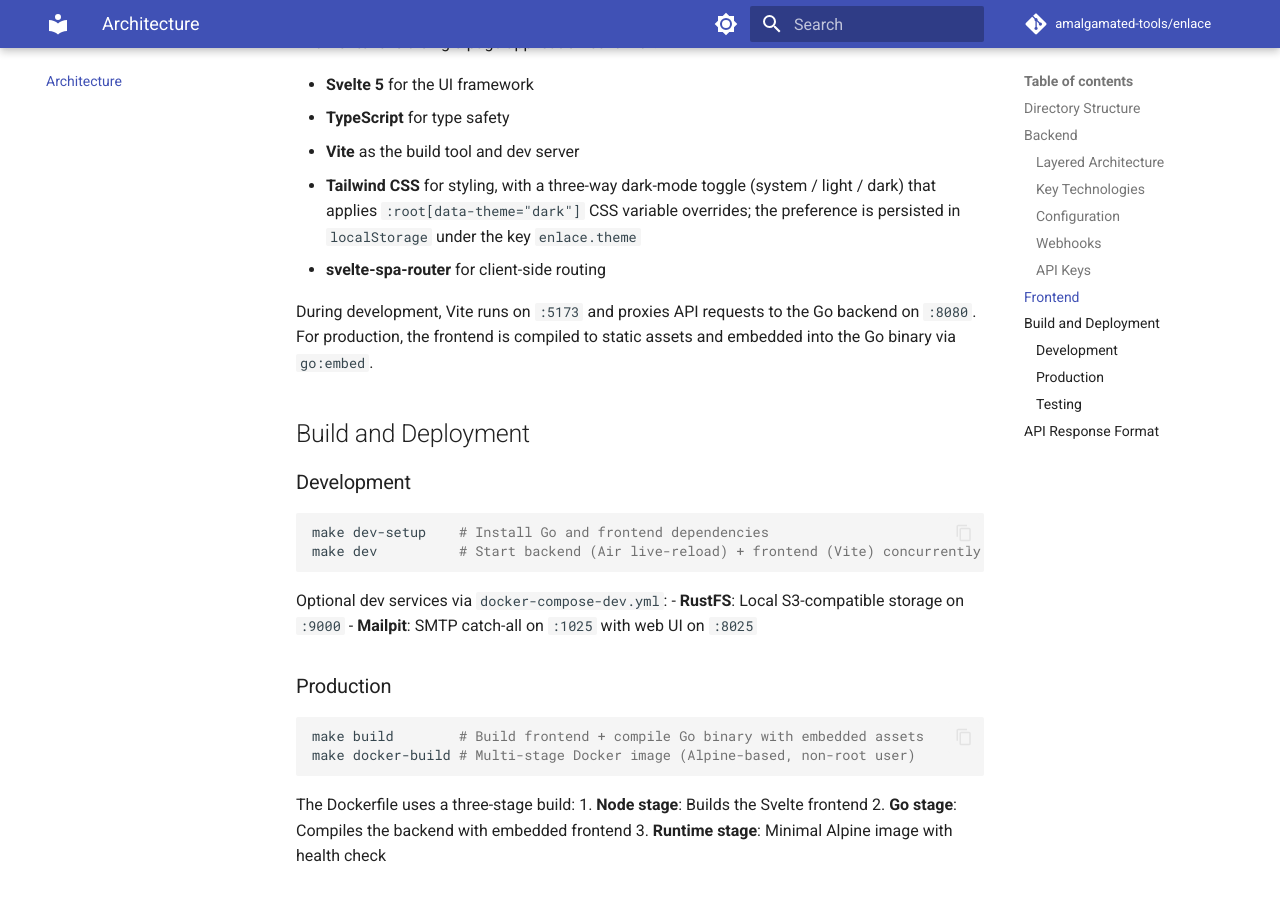
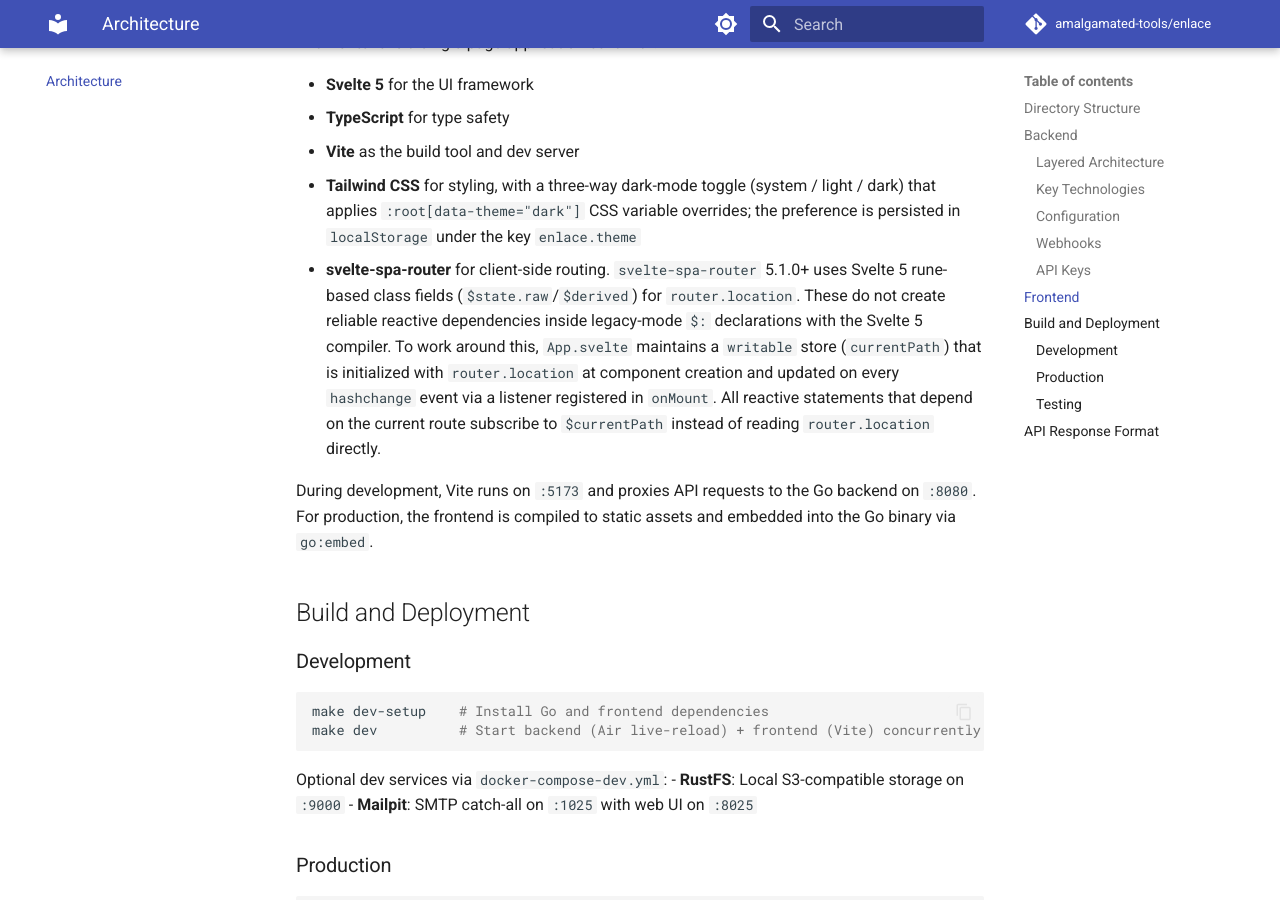
Before and after one commit to amalgamated-tools/enlace, an MkDocs documentation site: the page built from docs/architecture.md, in a window 1280 px wide and 900 px high, scrolled down 3742 px. Built offline with MkDocs 1.6.1 and Material for MkDocs 9.7.7, drawn with Linux system fonts in a browser that asks for light colours; comment, search, counter and statistics services are not loaded.

Commit message:
docs: document writable store pattern for svelte-spa-router 5.1.0 compatibility (#293)
* docs: document writable store pattern for svelte-spa-router 5.1.0 compatibility

svelte-spa-router 5.1.0 uses Svelte 5 rune-based class fields for
router.location, which break legacy-mode $: reactive declarations.
Document the hashchange-driven writable store pattern used in App.svelte.

Co-authored-by: Copilot <223556219+Copilot@users.noreply.github.com>

* docs: fix initialization timing description for currentPath store

---------

Co-authored-by: GitHub Copilot <copilot@github.com>
Co-authored-by: Copilot <223556219+Copilot@users.noreply.github.com>
Co-authored-by: Patrick Veverka <veverkap@users.noreply.github.com>

```diff
--- a/docs/architecture.md
+++ b/docs/architecture.md
@@ -114,7 +114,7 @@ The frontend is a single-page application built with:
 - **TypeScript** for type safety
 - **Vite** as the build tool and dev server
 - **Tailwind CSS** for styling, with a three-way dark-mode toggle (system / light / dark) that applies `:root[data-theme="dark"]` CSS variable overrides; the preference is persisted in `localStorage` under the key `enlace.theme`
-- **svelte-spa-router** for client-side routing
+- **svelte-spa-router** for client-side routing. `svelte-spa-router` 5.1.0+ uses Svelte 5 rune-based class fields (`$state.raw`/`$derived`) for `router.location`. These do not create reliable reactive dependencies inside legacy-mode `$:` declarations with the Svelte 5 compiler. To work around this, `App.svelte` maintains a `writable` store (`currentPath`) that is initialized with `router.location` at component creation and updated on every `hashchange` event via a listener registered in `onMount`. All reactive statements that depend on the current route subscribe to `$currentPath` instead of reading `router.location` directly.
 
 During development, Vite runs on `:5173` and proxies API requests to the Go backend on `:8080`. For production, the frontend is compiled to static assets and embedded into the Go binary via `go:embed`.
 
```
